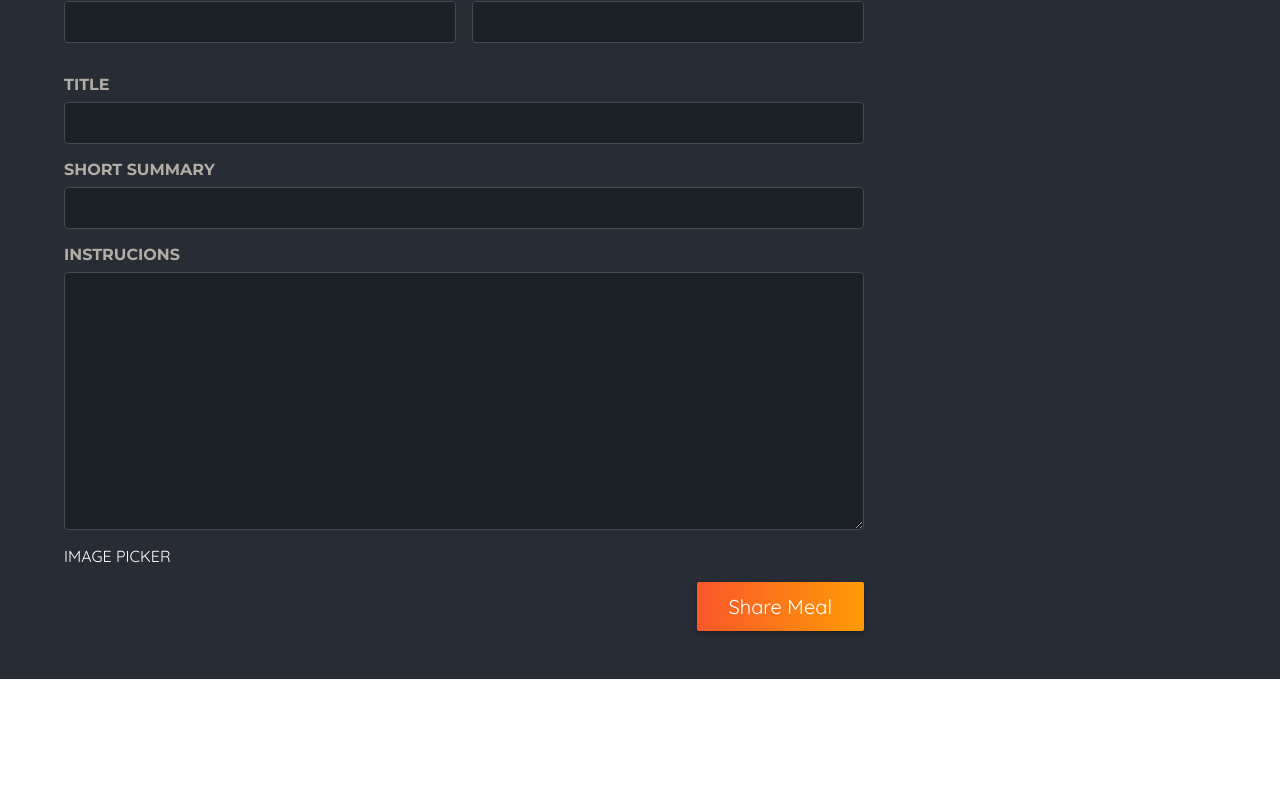
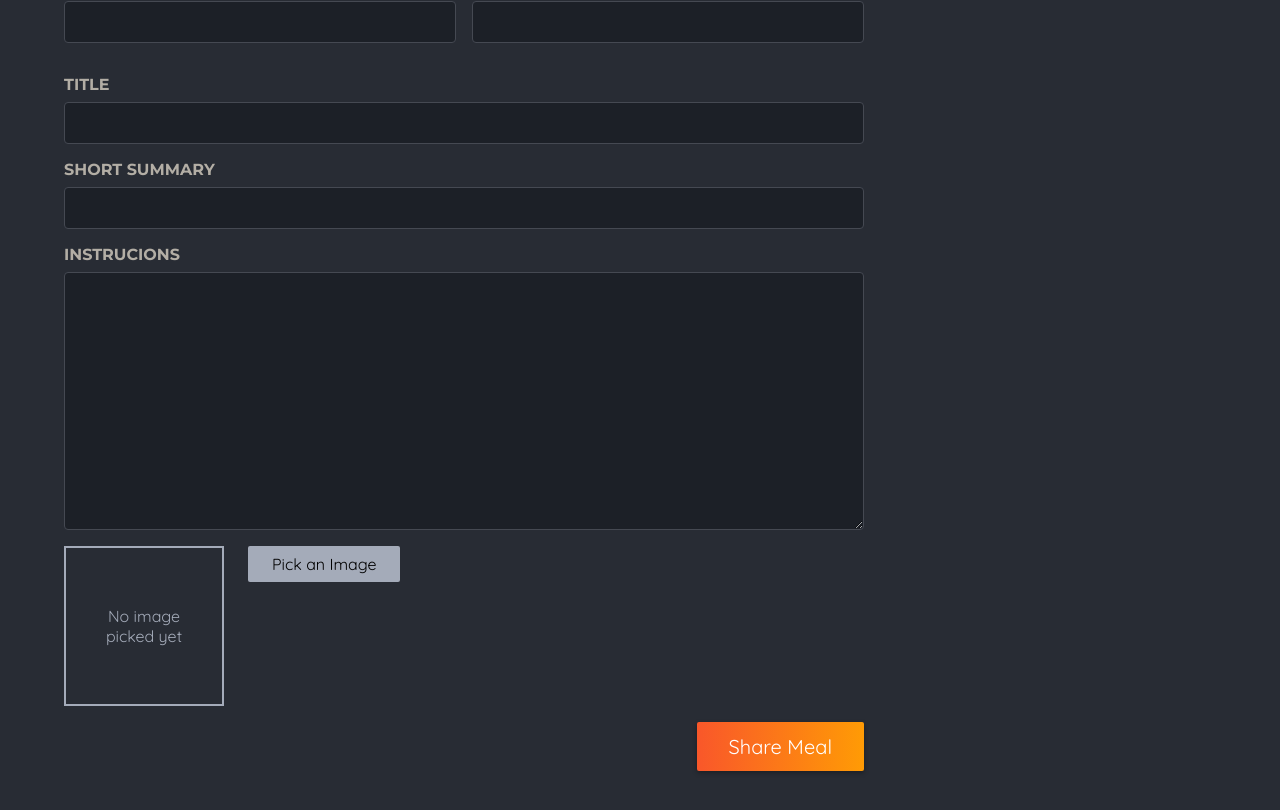
Before and after one commit to mestn1y1/foodies-project, a Next.js app: page /meals/share in a window 1280 px wide. Shown: the part 434-1244 px from the top of the page. Before the commit the page ends 1113 px from the top, so only its background shows below. Built offline with nearby package versions, Linux system fonts and the light colour scheme.

Commit message:
added imagePicker component

```diff
--- a/app/meals/share/page.js
+++ b/app/meals/share/page.js
@@ -1,3 +1,4 @@
+import ImagePicker from "@/components/meals/image-picker";
 import css from "./page.module.css";
 
 export default function ShareMealPage() {
@@ -5,7 +6,7 @@
     <>
       <header className={css.header}>
         <h1>
-          Share our <span className={css.highlight}>favorite meal</span>
+          Share your <span className={css.highlight}>favorite meal</span>
         </h1>
         <p>Or any other meal you feel needs sharing!</p>
       </header>
@@ -38,7 +39,7 @@
               required
             ></textarea>
           </p>
-          IMAGE PICKER
+          <ImagePicker />
           <p className={css.actions}>
             <button type="submit">Share Meal</button>
           </p>
--- /dev/null
+++ b/components/meals/image-picker.js
@@ -0,0 +1,59 @@
+"use client";
+
+import { useRef, useState } from "react";
+import css from "./image-picker.module.css";
+import Image from "next/image";
+export default function ImagePicker({ label, name }) {
+  const [pickedImage, setPickedImage] = useState();
+  const inputImage = useRef();
+
+  const handleClick = () => {
+    inputImage.current.click();
+  };
+
+  const handleImageChange = (e) => {
+    const file = e.target.files[0];
+    if (!file) {
+      setPickedImage(null);
+      return;
+    }
+
+    const fileReader = new FileReader();
+    fileReader.onload = () => {
+      setPickedImage(fileReader.result);
+    };
+
+    fileReader.readAsDataURL(file);
+  };
+
+  return (
+    <div className={css.picker}>
+      <label htmlFor={name}>{label}</label>
+      <div className={css.controls}>
+        <div className={css.preview}>
+          {!pickedImage && <p>No image picked yet</p>}
+          {pickedImage && (
+            <Image
+              src={pickedImage}
+              alt="The image selected by the user"
+              fill
+            />
+          )}
+        </div>
+        <input
+          className={css.input}
+          type="file"
+          id={name}
+          accept="image/png, image/jpeg"
+          name={name}
+          ref={inputImage}
+          onChange={handleImageChange}
+          required
+        />
+        <button className={css.button} type="button" onClick={handleClick}>
+          Pick an Image
+        </button>
+      </div>
+    </div>
+  );
+}
--- /dev/null
+++ b/components/meals/image-picker.module.css
@@ -0,0 +1,43 @@
+.controls {
+  display: flex;
+  align-items: flex-start;
+  gap: 1.5rem;
+  margin-bottom: 1rem;
+}
+
+.picker .input {
+  display: none;
+}
+.picker .button {
+  border: 0;
+  padding: 0.5rem 1.5rem;
+  background: #a4abb9;
+  border-radius: 2px;
+  cursor: pointer;
+  font: inherit;
+}
+
+.picker .button:hover,
+.picker .button:focus {
+  background: #b3b9c6;
+}
+
+.preview {
+  width: 10rem;
+  height: 10rem;
+  border: 2px solid#a4abb9;
+  display: flex;
+  justify-content: center;
+  align-items: center;
+  text-align: center;
+  color: #a4abb9;
+  position: relative;
+}
+
+.preview p {
+  margin: 0;
+  padding: 1rem;
+}
+.preview img {
+  object-fit: cover;
+}
```
